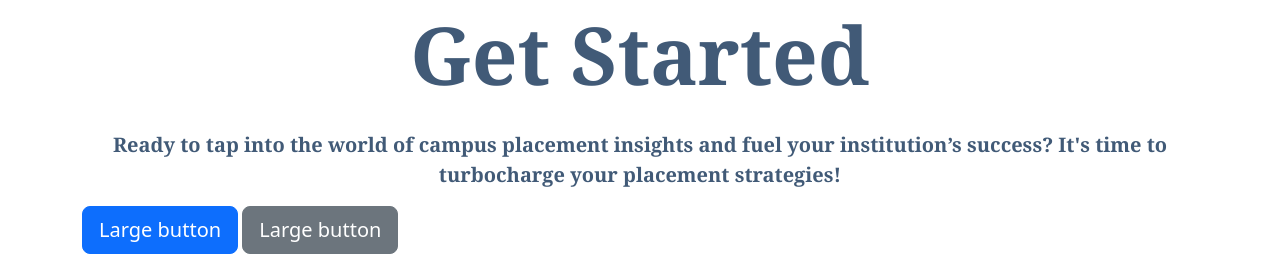
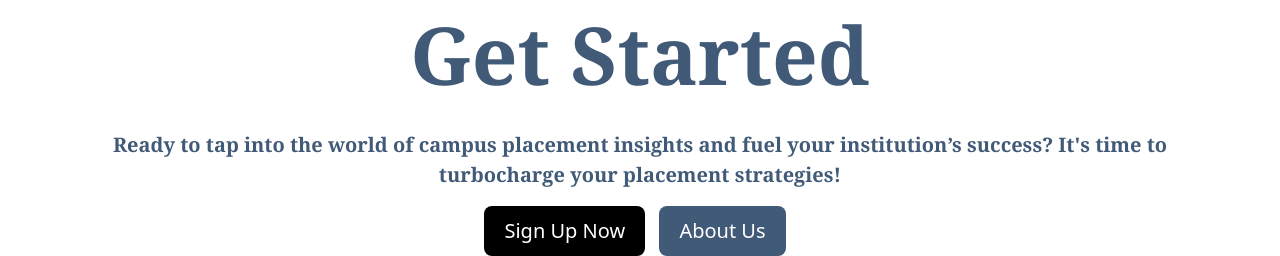
Before and after one commit to smartinternz02/SBSPS-Challenge-10483-1691070722, a Django app: page / in a window 1280 px wide. Shown: the part 1629-1885 px from the top of the page. Run offline with Django 4.2, Linux system fonts and the light colour scheme; a user stored in the database is signed in; parts of the project's set-up code (start-up, migrations or seed data) failed here and were passed over.

Commit message:
home.html

```diff
--- a/projectplace/templates/home.html
+++ b/projectplace/templates/home.html
@@ -138,8 +138,10 @@
   </div>
   <div class="container"><p style="font-size: 20px;color: rgb(65,90,119);font-family: arial;font-family: Georgia, serif;text-align: center;">Ready to tap into the world of campus placement insights and fuel your institution’s success? It's time to turbocharge your placement strategies!</p></div>
 
-  <div style="text-aling: center;"><button type="button" class="btn btn-primary btn-lg">Large button</button>
-  <button type="button" class="btn btn-secondary btn-lg">Large button</button>
+  <div style="text-align: center;">
+    <button type="button" class="btn btn-primary btn-lg" style="padding: 10px 20px; background-color: black; color: white; border: none; cursor: pointer; margin-right: 10px;">Sign Up Now</button>
+  <button type="button" class="btn btn-secondary btn-lg" style="padding: 10px 20px; background-color: rgb(65,90,119); color: white; border: none; cursor: pointer; margin-right: 10px;">About Us</button>
+</div>
   </div>
     <script src="https://cdn.jsdelivr.net/npm/bootstrap@5.3.1/dist/js/bootstrap.bundle.min.js" integrity="sha384-HwwvtgBNo3bZJJLYd8oVXjrBZt8cqVSpeBNS5n7C8IVInixGAoxmnlMuBnhbgrkm" crossorigin="anonymous"></script>
   </body>
```
